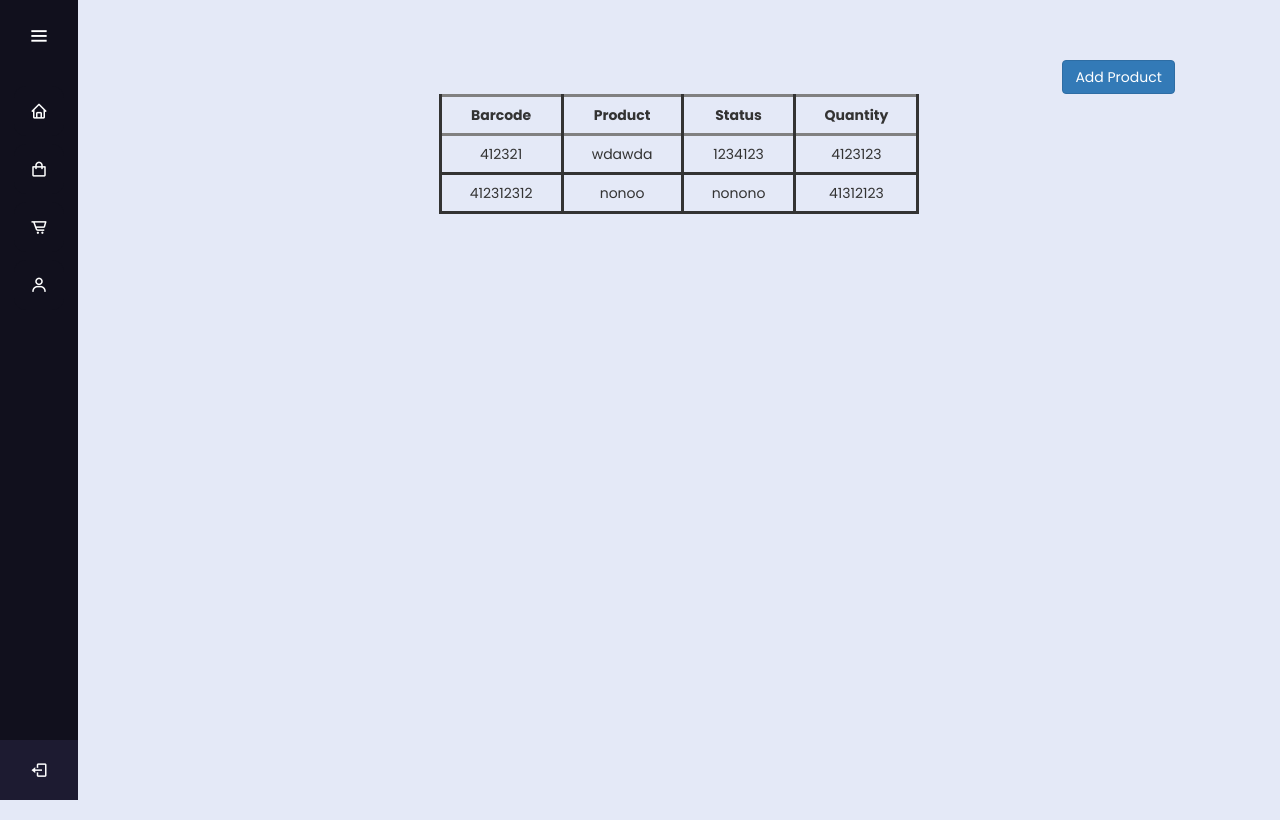
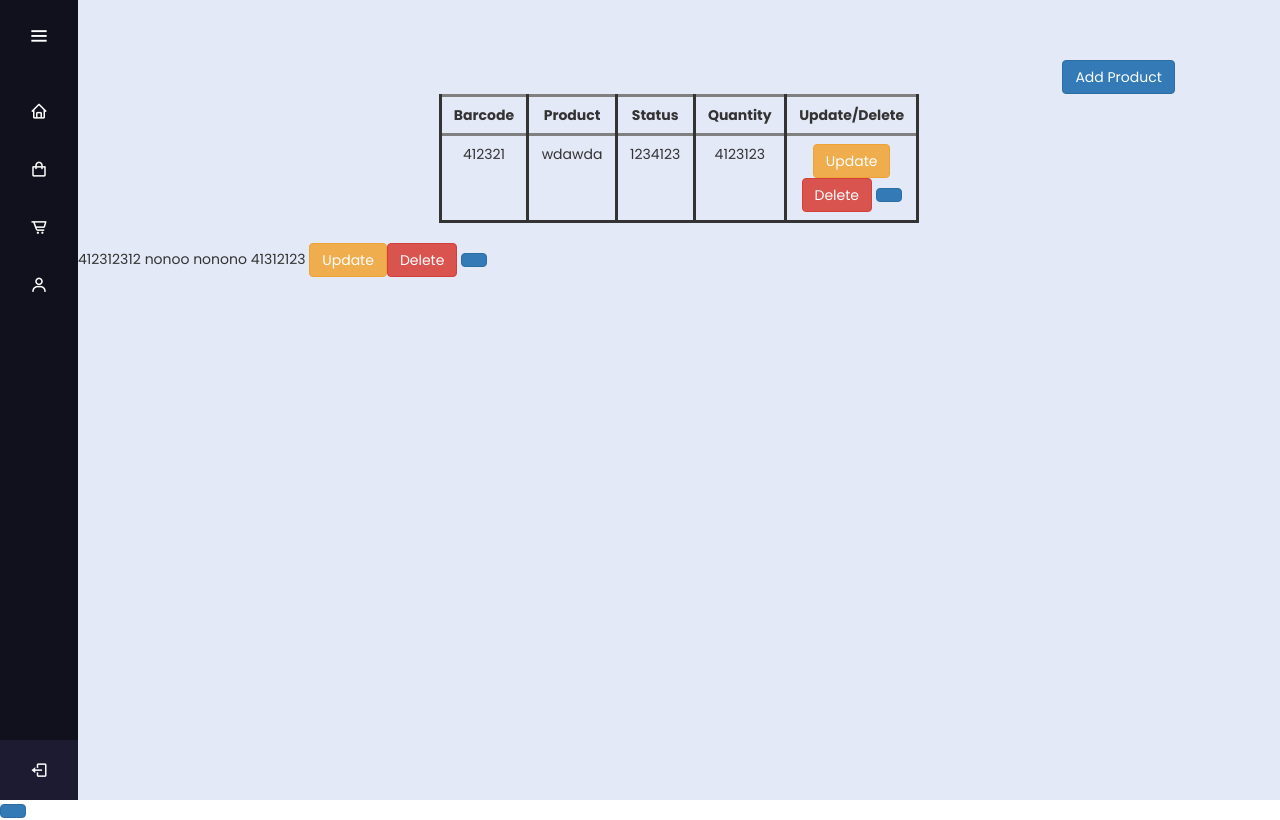
Before and after one commit to josepherns/Software_Design, a Flask app: page /Product in a window 1280 px wide. Run offline with Flask 2, Linux system fonts and the light colour scheme; data comes from the database, SQL or seed files in the repository; both versions use the stored data as it was after the commit; some libraries are stand-ins or nearby versions.

Commit message:
Updated Delete

```diff
--- a/app.py
+++ b/app.py
@@ -125,5 +125,26 @@
         return redirect(url_for('product'))
 
 
+@app.route('/Product_update/<id>/Update', methods = ['GET', 'POST'])
+def Product_update(id):
+    productss = Products.query.get(id)
+    if request.method == 'POST':
+        if productss:
+            db.session.delete(product)
+            db.session.commit()
+
+            product.Product=request.form.get("Update_Product2")
+            product.Status=request.form.get("Update_Status")
+            product.Quantity=request.form.get("Update_Quantity")
+            db.session.commit()
+    return redirect(url_for('product', productss = productss))
+
+@app.route('/Product/<id>/Delete', methods=['GET','POST'])
+def delete(id):
+    product=Products.query.get(id)
+    db.session.delete(product)
+    db.session.commit()
+    return redirect(url_for('product'))
+
 if __name__ == "__main__":
     app.run(host="0.0.0.0", port=8080)
--- a/templates/products.html
+++ b/templates/products.html
@@ -21,26 +21,71 @@
 
 
 
-<table class="table table-hover center">
+<table class="table table-hover center" >
   <thead>
     <tr>
     <th scope="col">Barcode</th>
     <th scope="col">Product</th>
     <th scope="col">Status</th>
     <th scope="col">Quantity</th>
+    <th scope="col">Update/Delete</th>
 </tr>
 </thead>
     <tbody>
       {% for row in rows %}
       <tr>
-        <td>{{ row.barcode }}</a></td>
+        <td>{{ row.barcode }}</td>
         <td>{{ row.product }}</td>
         <td>{{ row.status }}</td>
         <td>{{ row.quantity }}</td>
+        <td>
+
+          <a  href="/Product_update/{{row.barcode}}" type="button" class = "btn btn-warning" id="Update_Button" name ="Update_Button" data-toggle="modal" data-target="#update_modal">Update</button>
+          <a href="/Product/{{ row.barcode }}/Delete" type="button" class = "btn btn-danger"id="Delete_Button" name = "Delete_Button">Delete</a>
+
+  <div class="modal fade" id="update_modal" tabindex="-1" role="dialog" aria-hidden="true">
+    <div class="modal-dialog modal-dialog-centered" role="document">
+      <div class="modal-content">
+        <div class="modal-header">
+          <h5 class="modal-title" id="Update_Product11">Update Product</h5>
+          <button type="button" class="close" data-dismiss="modal" aria-label="Close">
+            <span aria-hidden="true">&times;</span>
+          </button>
+        </div>
+            <div class="modal-body">
+          <form method="POST" action=/Product_update>
+            <div class="form-group">
+              <label for="Update_Barcode">Barcode</label>
+              <input type="text" class="form-control" id="Update_Barcode" name="Update_Barcode" readonly>
+        </div>
+          <div class="form-group">
+                            <label for="Update_Product2">Update Product</label>
+                            <input type="text" class="form-control" id="Update_Product2" name="Update_Product2" placeholder="Update Product"required>
+                      </div>
+                        <div class="form-group">
+                            <label for="Update_Status">Status</label>
+                            <input type="text" class="form-control" id="Update_Status" name="Update_Status" placeholder="Update Status"  required>
+                            </div>
+                        <div class="form-group">
+                    <label for="Update_Quantity">Quantity</label>
+                <input type="number" class="form-control" id="Update_Quantity" name="Quantity_Input" placeholder="Update Quantity" required>
+            </div>
+            <div class="modal-footer">
+                <button type="button" class="btn btn-secondary" data-dismiss="modal">Close</button>
+                <a href="/Product_update/{{row.barcode}}/Update" type="submit" class = "btn btn-primary" id="Update_Confirm" name ="Update_Confirm">Confirm</button>
+            </div>
+        </form>
+      </div>
+    </div>
+  </div>
+  </div>
       </tr>
-      {% endfor %}
+
     </tbody>
+
   </table>
+
+  {% endfor %}
 
 
   <!-- Modal -->
@@ -79,6 +124,7 @@
       </div>
     </div>
   </div>
+</div>
 
 
 
```
Also changed, not shown: School.sqlite.
